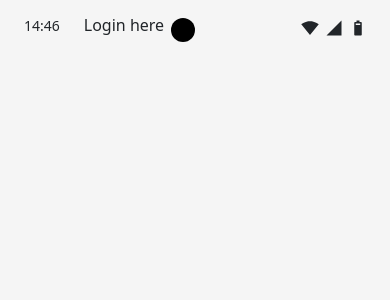
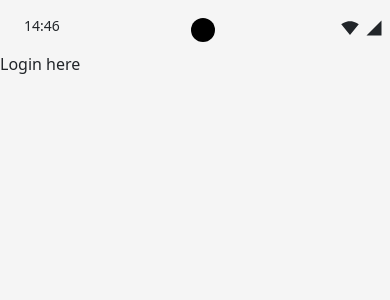
Before and after one commit to sei43-projectFlipTable/FlipTable, a React (Vite) app in the folder front-end/: page / in a window 390 px wide. Shown: the top 300 px of the page. Built offline with nearby package versions, Linux system fonts and the light colour scheme.

Commit message:
Fixed PhoneTopBar positioning
-Added invisible box to block elements from being placed under PhoneTopBar component

```diff
--- a/front-end/src/components/PhoneTopBar.jsx
+++ b/front-end/src/components/PhoneTopBar.jsx
@@ -8,7 +8,7 @@ function PhoneTopBar() {
   const time = new Date();
 
   return (
-    <>
+    <div className={styles.container}>
       <div className={styles.phone_time}>{`${
         time.getUTCHours() - time.getTimezoneOffset() / 60
       }:${
@@ -22,7 +22,7 @@ function PhoneTopBar() {
         <SignalCellular4BarIcon sx={{ height: "18px" }} />
         <Battery6BarIcon sx={{ height: "18px" }} />
       </div>
-    </>
+    </div>
   );
 }
 
--- a/front-end/src/components/PhoneTopBar.module.css
+++ b/front-end/src/components/PhoneTopBar.module.css
@@ -1,5 +1,11 @@
 div {
   display: inline-block;
+}
+
+.container {
+  position: relative;
+  height: 52px;
+  width: 430px;
 }
 
 .phone_time {
```
